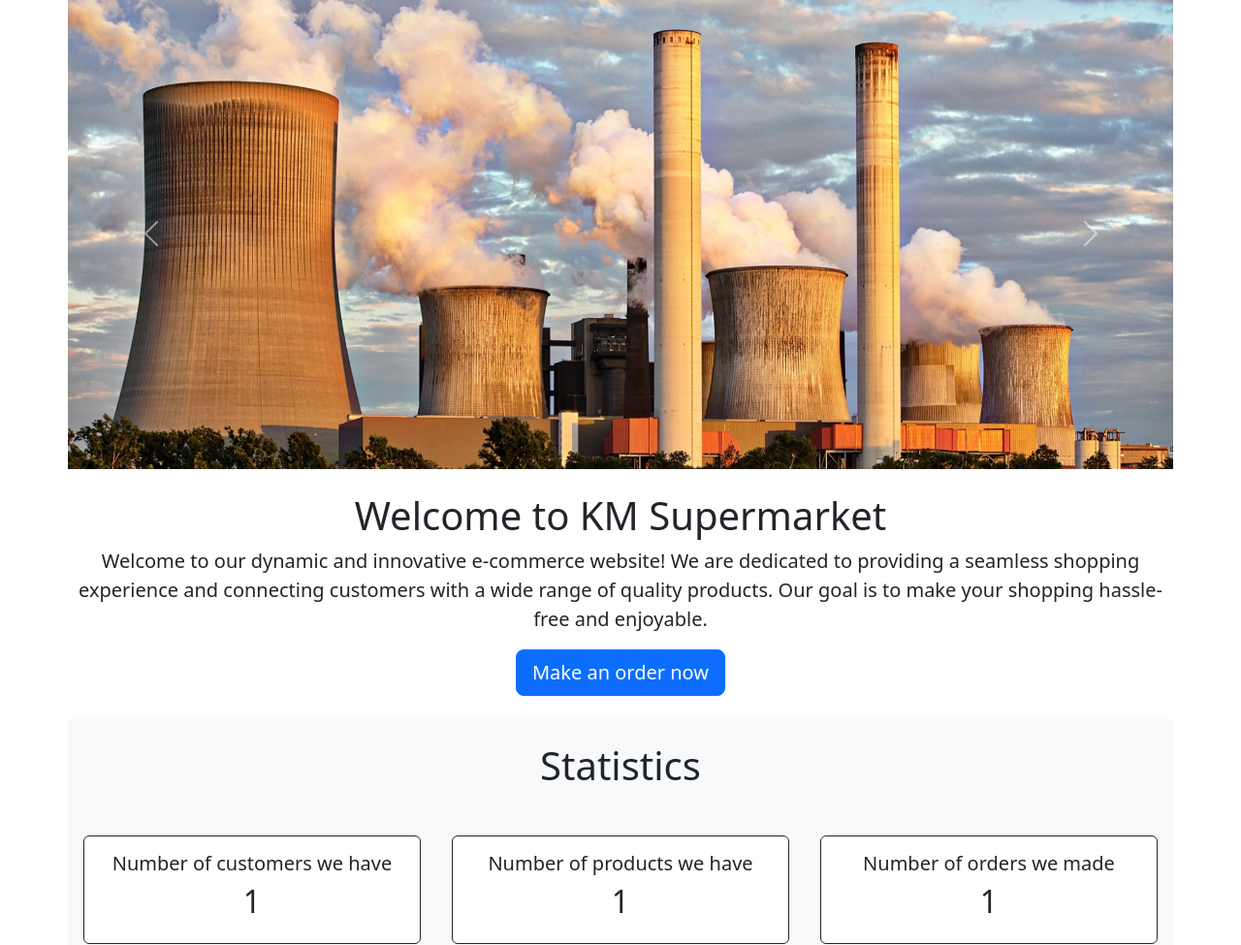
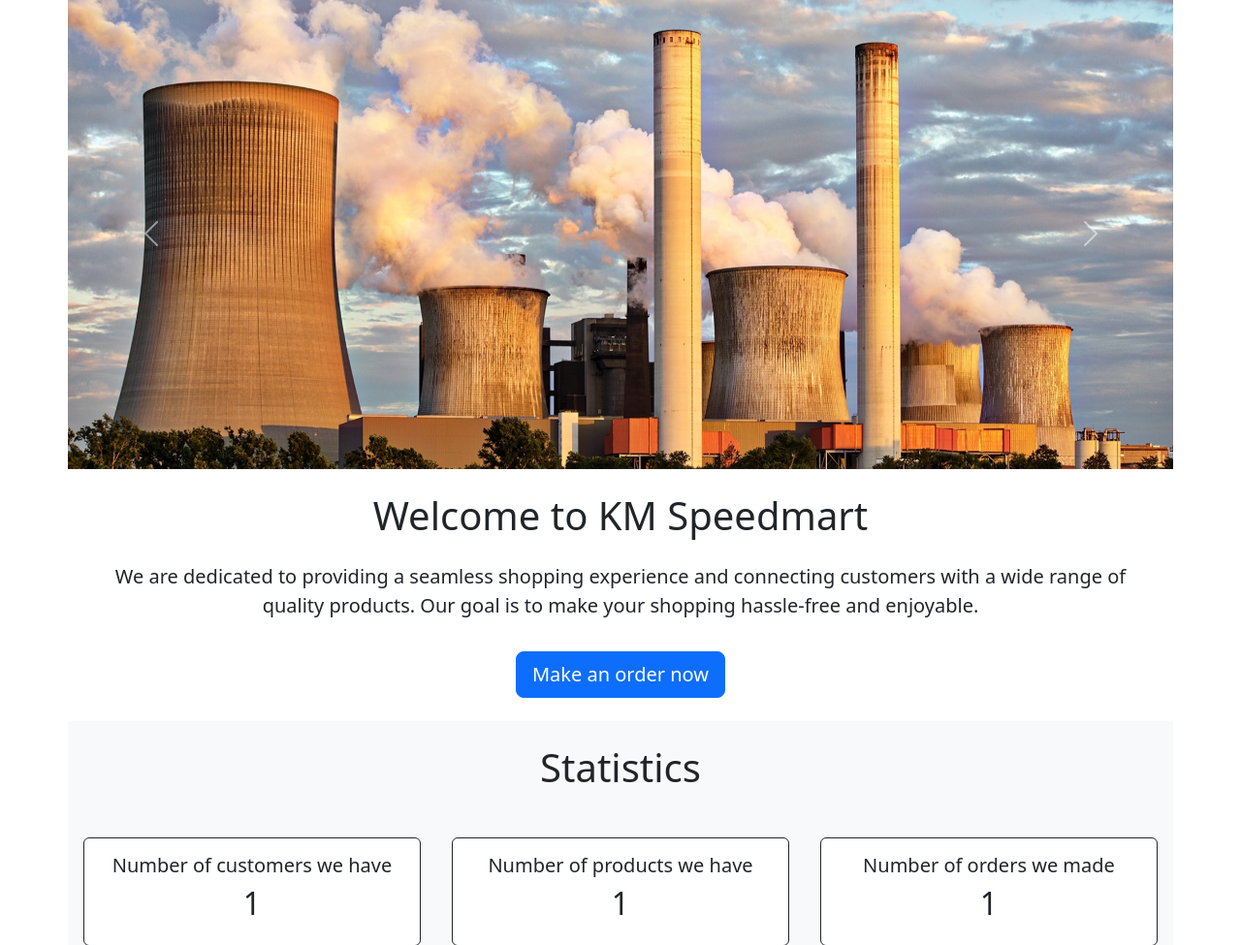
Before and after one commit to KienMing0916/Web_Application_Development, a PHP site: page / in a window 1280 px wide. Shown: the part 67-1042 px from the top of the page at 97% size. Run offline with PHP 8.4, Linux system fonts and the light colour scheme; the visitor is signed in with stand-in values (Sample User, id 1); tables that the repository leaves empty or names only in its code hold one stand-in row (values such as "Sample post").

Commit message:
rename website name

```diff
--- a/project/index.php
+++ b/project/index.php
@@ -98,8 +98,8 @@ include 'menu/validate_login.php';
         </div>
 
         <div class="bg-white text-center py-4">
-            <h1>Welcome to KM Supermarket</h1>
-            <p class="lead">Welcome to our dynamic and innovative e-commerce website! We are dedicated to providing a seamless shopping experience and connecting customers with a wide range of quality products. Our goal is to make your shopping hassle-free and enjoyable.</p>
+            <h1>Welcome to KM Speedmart</h1>
+            <p class="lead p-3">We are dedicated to providing a seamless shopping experience and connecting customers with a wide range of quality products. Our goal is to make your shopping hassle-free and enjoyable.</p>
             <a href="order_create.php" class="btn btn-primary btn-lg">Make an order now</a>
         </div>
 
```
